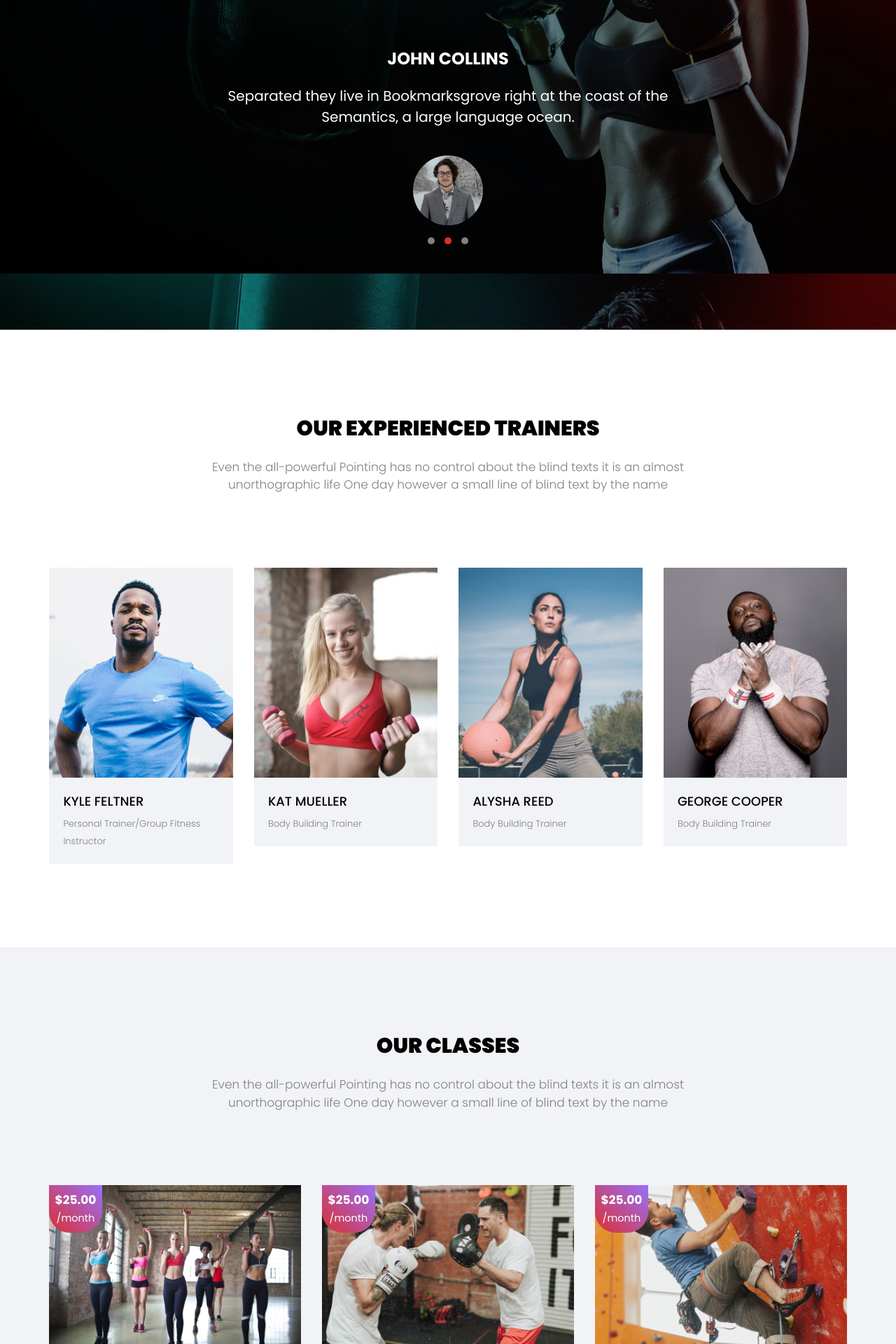
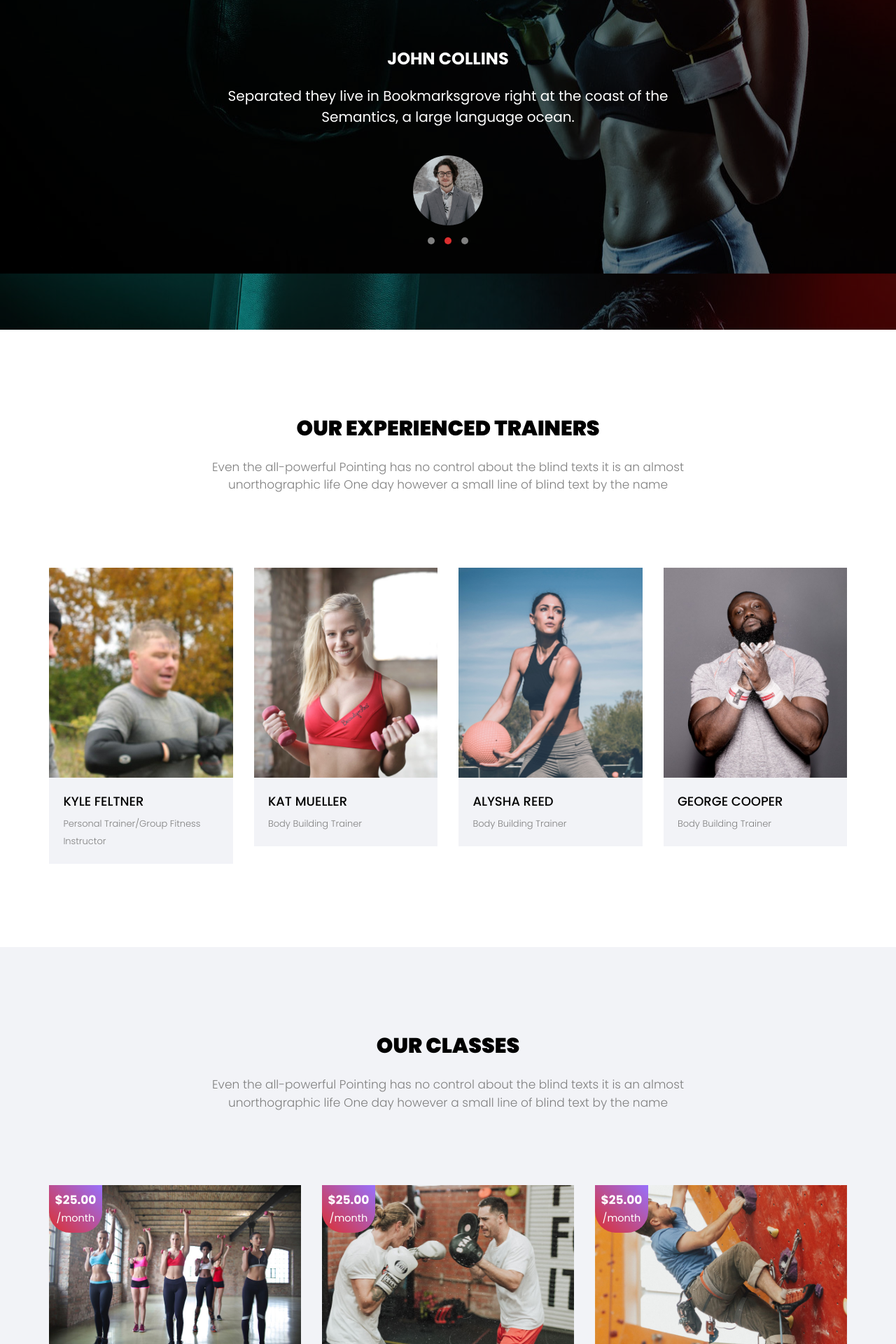
Before and after one commit to ResultsNow/resultsnow.github.io, a Jekyll site: the page built from index.html, in a window 1280 px wide. Shown: the part 2787-4707 px from the top of the page at 70% size. Built offline with Jekyll 4.4.1, drawn with Linux system fonts in a browser that asks for light colours; some web fonts are replaced.

Commit message:
linked photo of Kyle

```diff
--- a/_data/trainers.yml
+++ b/_data/trainers.yml
@@ -1,6 +1,6 @@
 - name: KYLE FELTNER
   specialty: Personal Trainer/Group Fitness Instructor
-  image: trainer-1.jpg
+  image: 269409_915360389921_2042785016_n.jpg
 
 - name: KAT MUELLER
   specialty: Body Building Trainer
```
